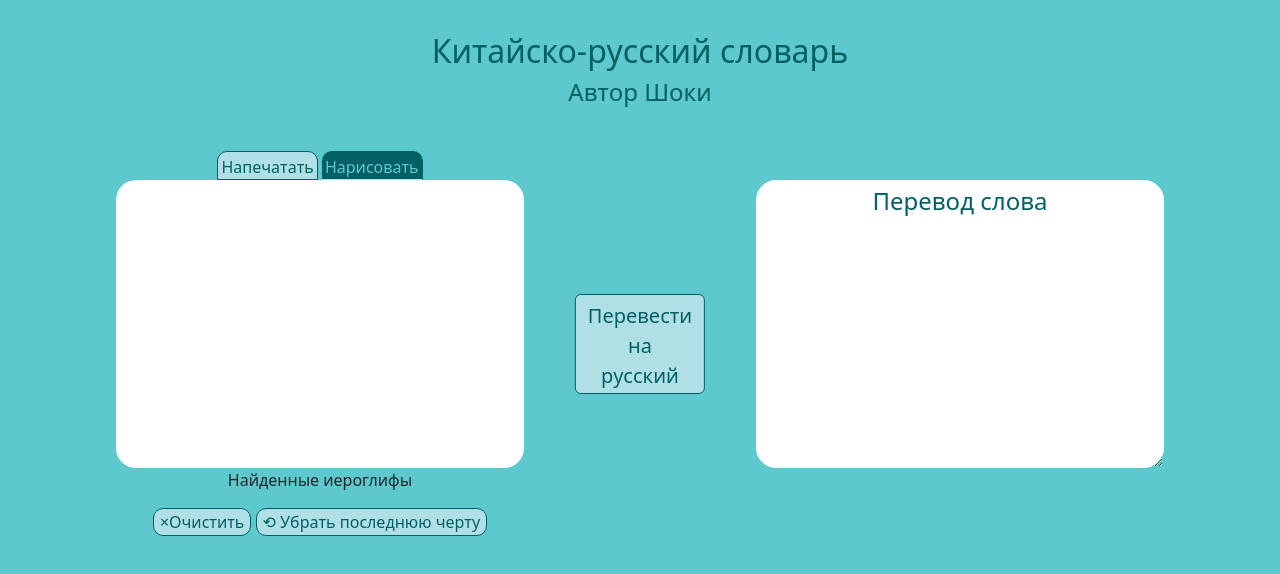
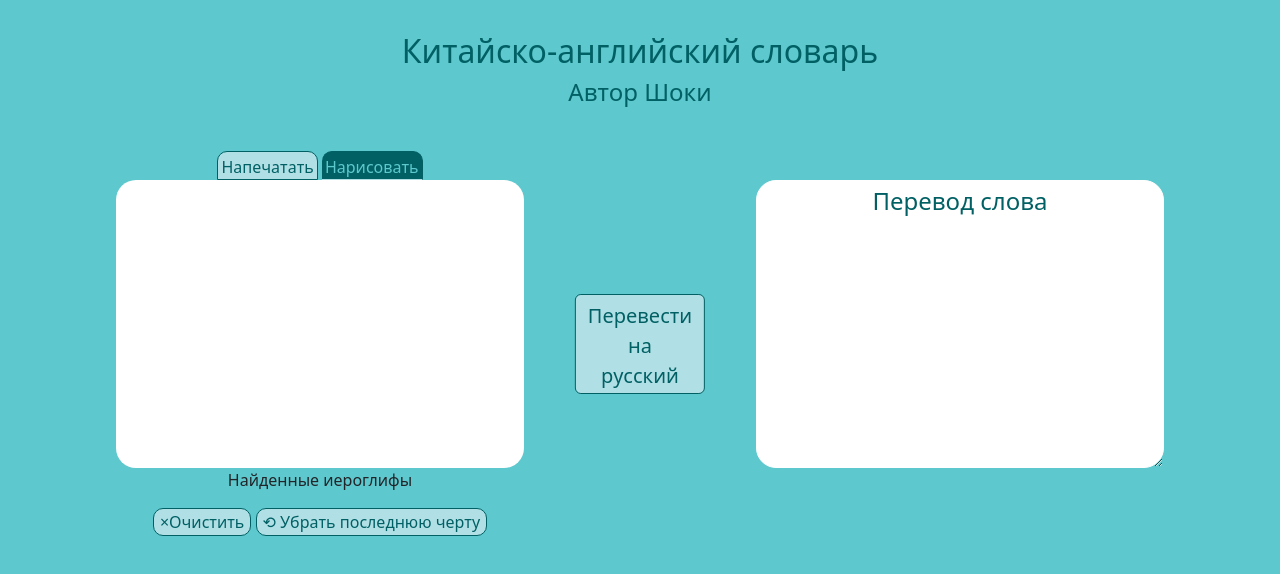
Before and after one commit to LukyanenkoA/frontend_ver_rus_zh_translator, a plain HTML site: page index.html in a window 1280 px wide. Drawn offline with nearby package versions, Linux system fonts and the light colour scheme.

Commit message:
new commit

```diff
--- a/index.html
+++ b/index.html
@@ -19,7 +19,7 @@
         <div class="header">
             <div class="container">
                 <div class="description text-center">
-                    <h2 lang="rus">Китайско-русский словарь</h2>
+                    <h2 lang="rus">Китайско-английский словарь</h2>
                     <!--<h2 lang="zh">俄汉词典</h2>-->
                     <h4 lang="rus">Автор Шоки</h4>
                     <!--<h4 lang="zh">由瘦刻意</h4>-->
```
